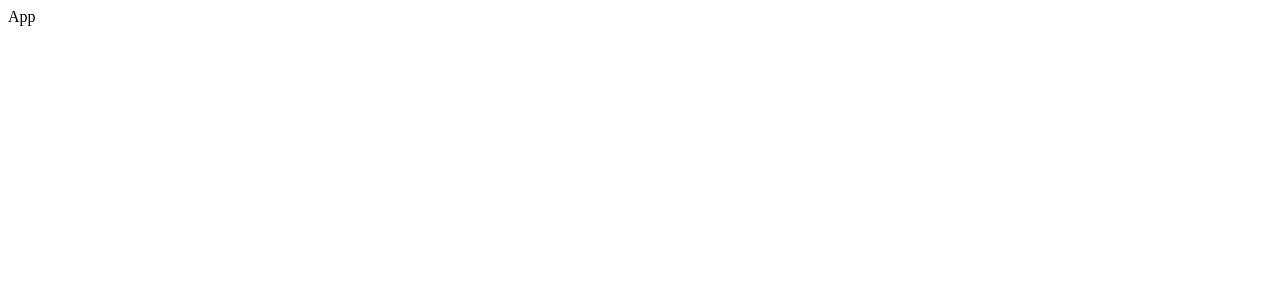
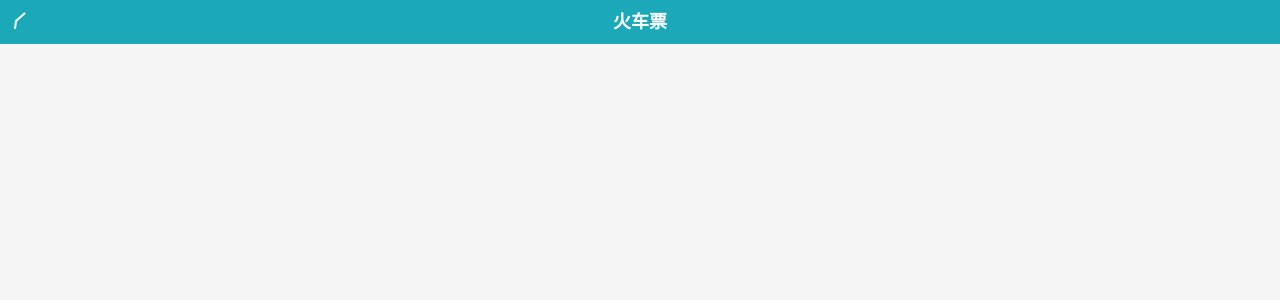
Before and after one commit to LoveWei0/WhereToGoReact, a React (Vite) app: page / in a window 1280 px wide. Shown: the top 300 px of the page. Built offline with nearby package versions, Linux system fonts and the light colour scheme.

Commit message:
feat: add Header

```diff
--- a/package.json
+++ b/package.json
@@ -19,6 +19,7 @@
     "react": "^18.2.0",
     "react-dom": "^18.2.0",
     "react-redux": "^8.1.3",
+    "react-router-dom": "^6.17.0",
     "redux": "^4.2.1"
   },
   "lint-staged": {
--- a/src/App.css
+++ b/src/App.css
@@ -0,0 +1,7 @@
+.header-wrapper {
+  position: fixed;
+  left: 0;
+  right: 0;
+  top: 0;
+  z-index: 2;
+}
--- a/src/App.tsx
+++ b/src/App.tsx
@@ -1,5 +1,15 @@
 import React from 'react'
+import './App.css'
+
+// component
+import Header from './components/header'
 
 export default function App() {
-  return <div>App</div>
+  return (
+    <>
+      <div className="header-wrapper">
+        <Header title={'火车票'} />
+      </div>
+    </>
+  )
 }
--- /dev/null
+++ b/src/components/header/index.css
@@ -0,0 +1,26 @@
+.header {
+  height: 44px;
+  background-color: #1ba9ba;
+  line-height: 44px;
+  color: #fff;
+  font-size: 18px;
+  text-align: center;
+  position: relative;
+  padding: 0 15px;
+  min-width: 240px;
+}
+.header-back {
+  position: absolute;
+  left: 0;
+  width: 42px;
+  height: 42px;
+}
+.header-title {
+  font-size: 100%;
+  max-width: 216px;
+  white-space: nowrap;
+  overflow: hidden;
+  display: inline-block;
+  font-size: 100%;
+  margin: 0;
+}
--- /dev/null
+++ b/src/components/header/index.tsx
@@ -0,0 +1,26 @@
+import React from 'react'
+import './index.css'
+
+interface TitleType {
+  title: string
+}
+
+export default function Header({ title }: TitleType) {
+  return (
+    <>
+      <div className="header">
+        <div className="header-back">
+          <svg width="42" height="42">
+            <polyline
+              points="25,13 16,21 15,29"
+              stroke="#fff"
+              strokeWidth="2"
+              fill="none"
+            />
+          </svg>
+        </div>
+        <h1 className="header-title">{title}</h1>
+      </div>
+    </>
+  )
+}
--- a/src/index.css
+++ b/src/index.css
@@ -2,8 +2,74 @@
 @tailwind components;
 @tailwind utilities;
 
-@layer components {
-  .btn-primary {
-    @apply py-2 px-4 bg-blue-500 text-white font-semibold rounded-lg shadow-md hover:bg-blue-700 focus:outline-none focus:ring-2 focus:ring-blue-400 focus:ring-opacity-75;
-  }
+html {
+  background: #f5f5f5;
+  color: #333;
+  font-size: 32px;
 }
+
+body,
+ul,
+ol,
+dl,
+dd,
+h1,
+h2,
+h3,
+h4,
+h5,
+h6,
+figure,
+form,
+fieldset,
+legend,
+input,
+textarea,
+button,
+p,
+blockquote,
+th,
+td,
+pre,
+xmp {
+  margin: 0;
+  padding: 0;
+}
+
+body,
+input,
+textarea,
+button,
+select,
+pre,
+tt,
+code,
+kbd,
+samp,
+optgroup,
+option {
+  line-height: 1.5;
+  font-family: arial, '\5B8B\4F53', '\5FAE\8F6F\96C5\9ED1', verdana, helvetica,
+    sans-serif;
+}
+
+body {
+  min-width: 320px;
+  max-width: 540px;
+  font-size: 16px;
+  margin: 0 auto;
+  padding-top: 44px;
+}
+
+.hidden,
+[hidden] {
+  display: none !important;
+}
+
+::-webkit-input-placeholder {
+  color: #c7ced4;
+}
+
+button {
+  -webkit-appearance: none;
+}
```
Also changed, not shown: 1 other file (tests, documents, lock files or other folders).
